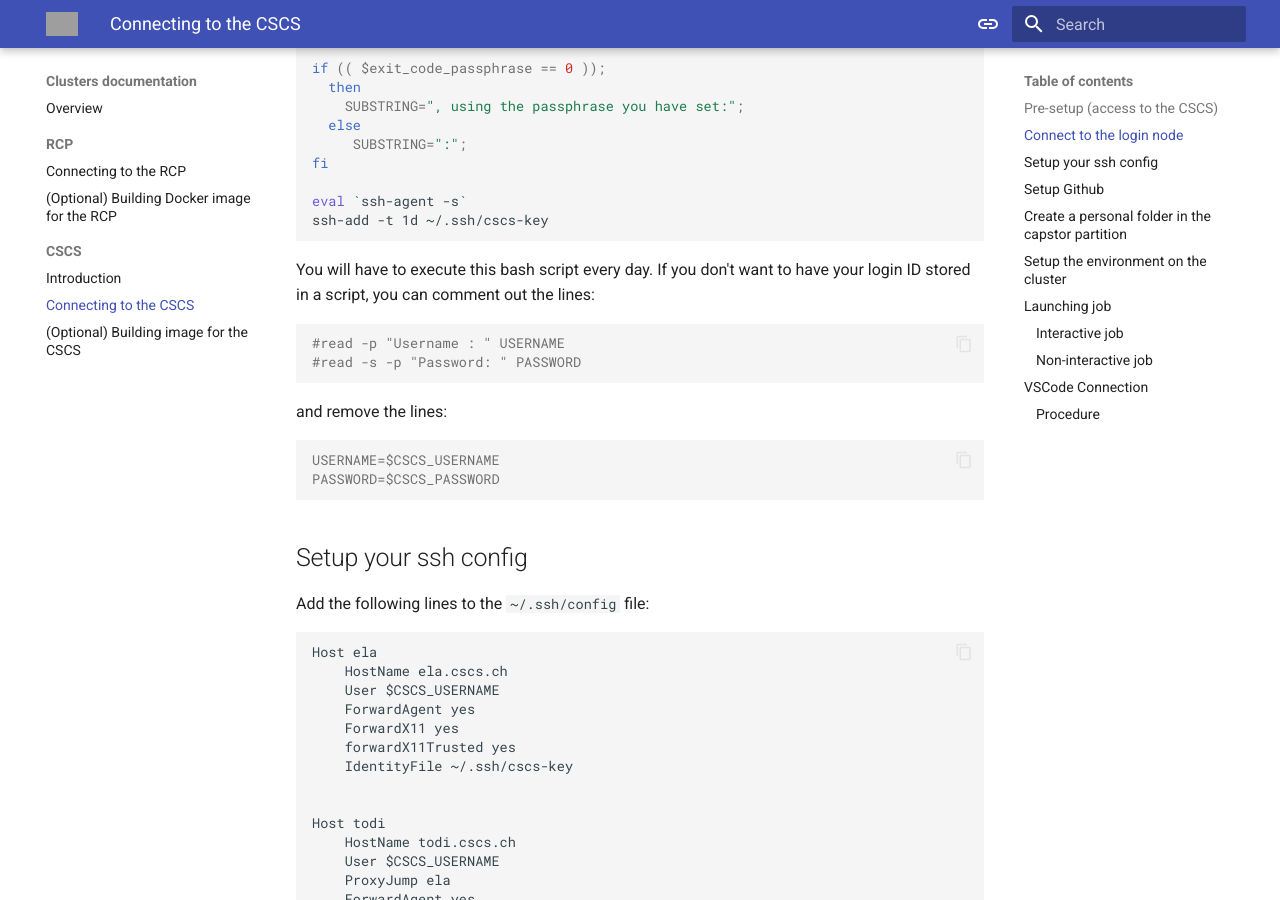
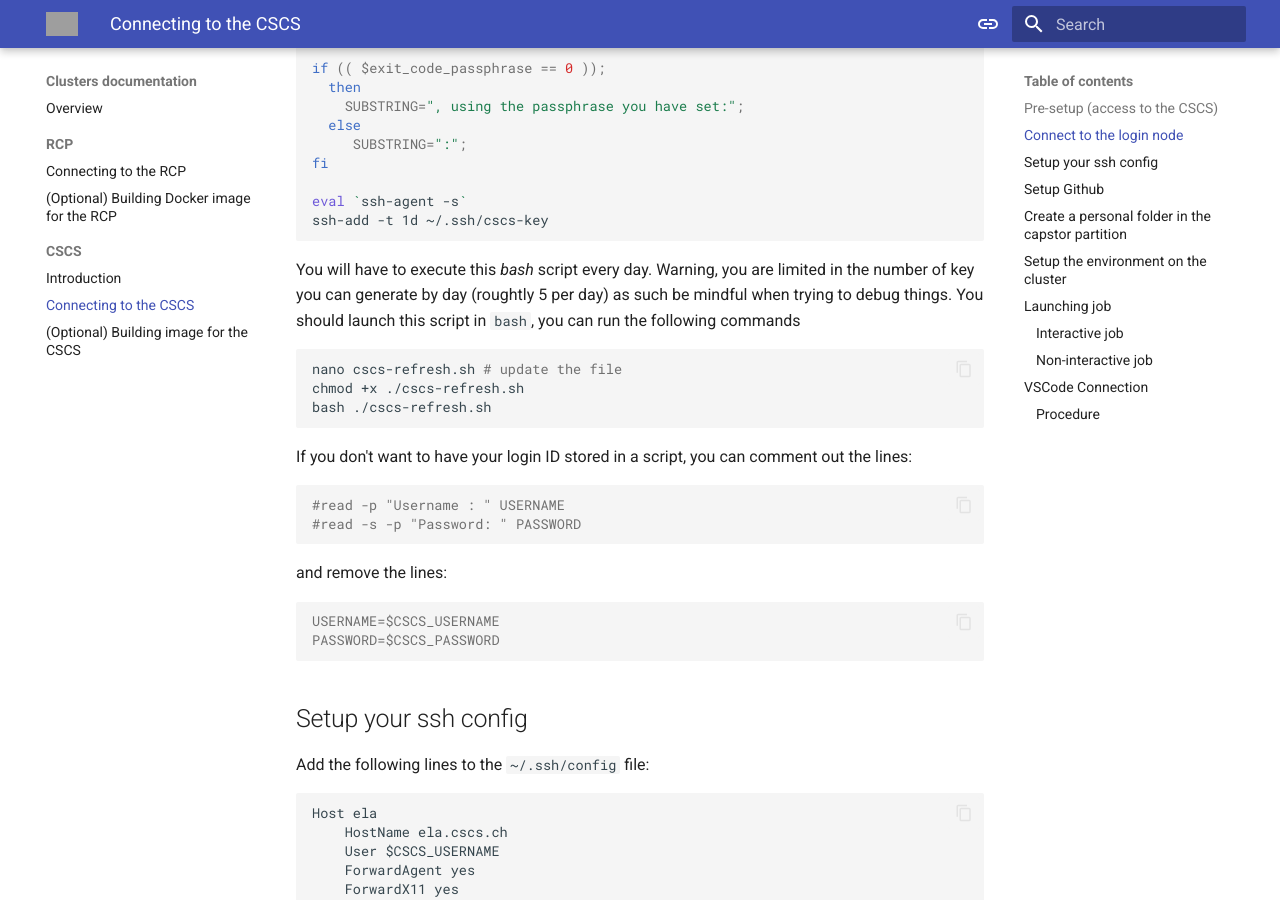
Before and after one commit to EPFLiGHT/LiGHT-doc, an MkDocs documentation site: the page built from docs/clusters/cscs.md, in a window 1280 px wide and 900 px high, scrolled down 3688 px. Built offline with MkDocs 1.6.1 and Material for MkDocs 9.7.7, drawn with Linux system fonts in a browser that asks for light colours; grey boxes are pictures that could not be loaded.

Commit message:
Update cscs.md with key generation warning and commands
Added warning about daily key generation limits and provided commands for script execution.

````diff
--- a/docs/clusters/cscs.md
+++ b/docs/clusters/cscs.md
@@ -184,8 +184,15 @@ eval `ssh-agent -s`
 ssh-add -t 1d ~/.ssh/cscs-key
 ```
 
-You will have to execute this bash script every day. If you don't want to have your login ID stored in a script, you can comment out the lines:
+You will have to execute this *bash* script every day. Warning, you are limited in the number of key you can generate by day (roughtly 5 per day) as such be mindful when trying to debug things. You should
+launch this script in `bash`, you can run the following commands
+```bash
+nano cscs-refresh.sh # update the file
+chmod +x ./cscs-refresh.sh
+bash ./cscs-refresh.sh
+```
 
+If you don't want to have your login ID stored in a script, you can comment out the lines:
 ```bash
 #read -p "Username : " USERNAME
 #read -s -p "Password: " PASSWORD
````
